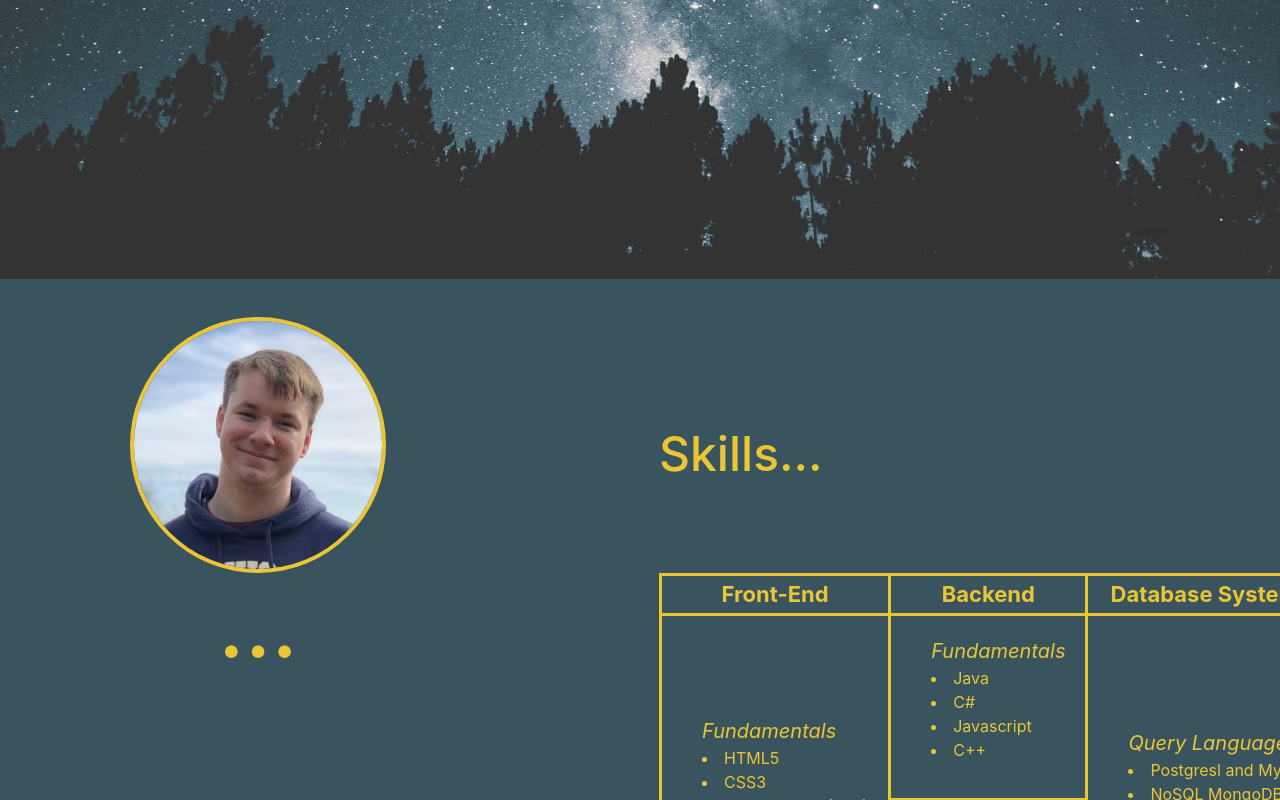
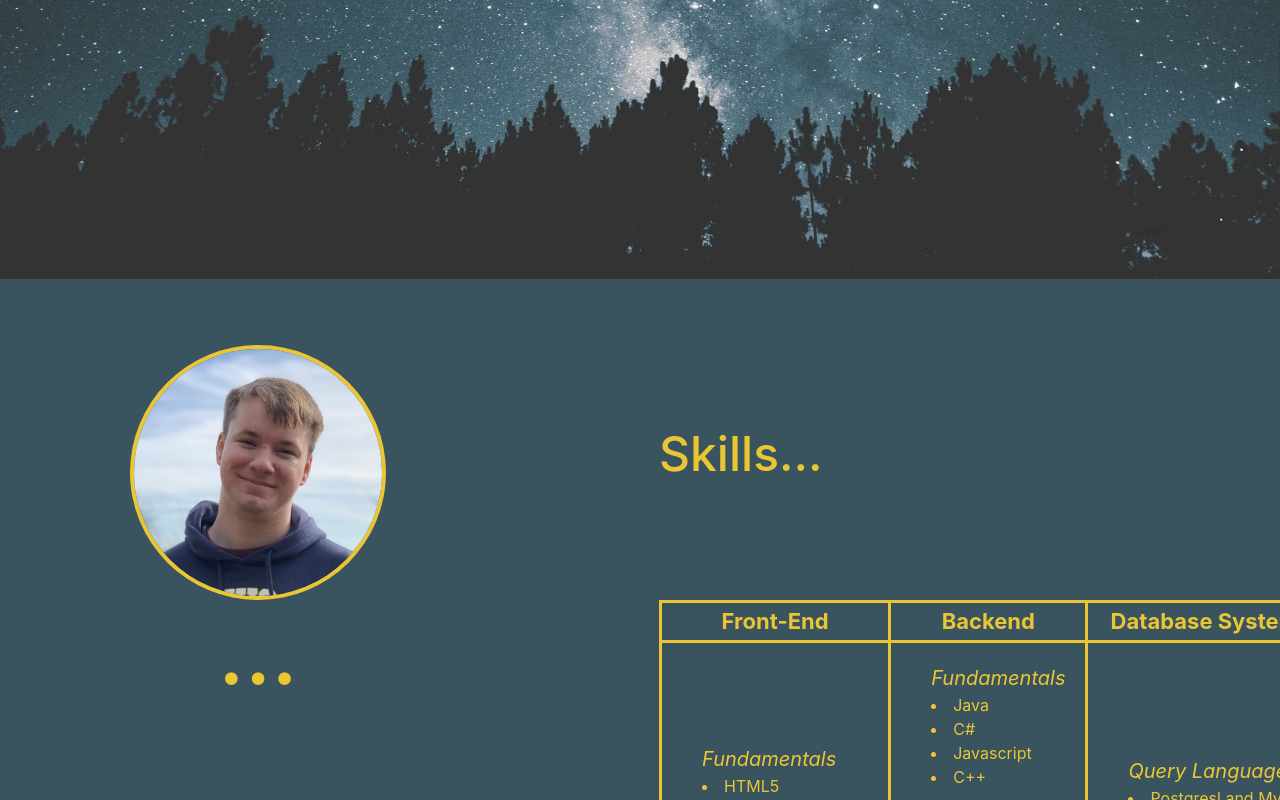
Before and after one commit to cacciamani10/cacciamani10.github.io, a React (Create React App) app: page / in a window 1280 px wide. Shown: the part 529-1329 px from the top of the page. Built offline with nearby package versions, Linux system fonts and the light colour scheme.

Commit message:
Changed readme, added github pages

```diff
--- a/public/index.html
+++ b/public/index.html
@@ -2,7 +2,7 @@
 <html lang="en">
   <head>
     <meta charset="utf-8" />
-    <link rel="icon" href="%PUBLIC_URL%/favicon.ico" />
+    <link rel="icon" href="./favicon.ico" />
     <meta name="viewport" content="width=device-width, initial-scale=1" />
     <meta name="theme-color" content="#000000" />
     <meta
--- a/src/App.scss
+++ b/src/App.scss
@@ -162,6 +162,7 @@ th.header-box {
 }
 
 .portrait {
+  margin-top: 8%;
   border-radius: 50%;
   border: 4px solid #ebc634;
   /*width: 16em;*/
@@ -170,6 +171,7 @@ th.header-box {
   display: block;
   margin-left: auto;
   margin-right: auto;
+
 }
 
 .card {
```
Also changed, not shown: package.json (+8 -2 lines), 2 other files (tests, documents, lock files or other folders).
